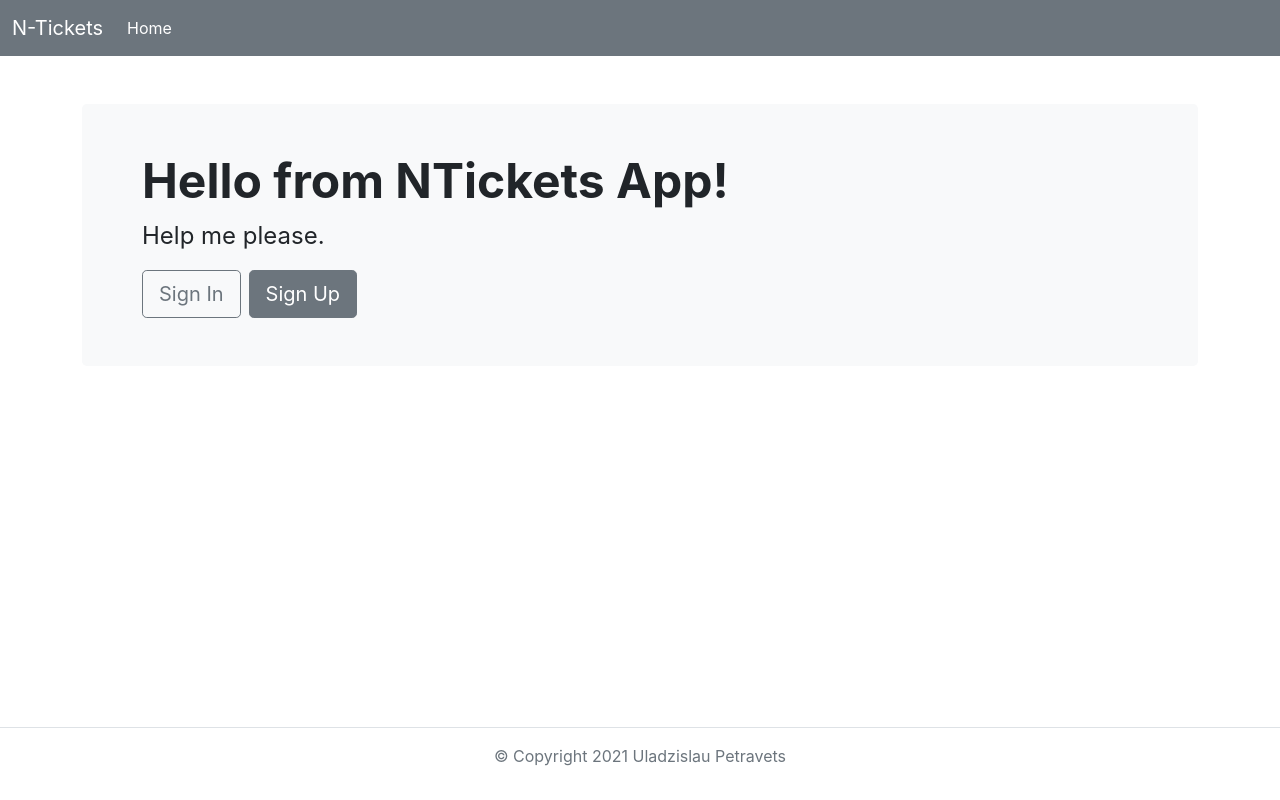
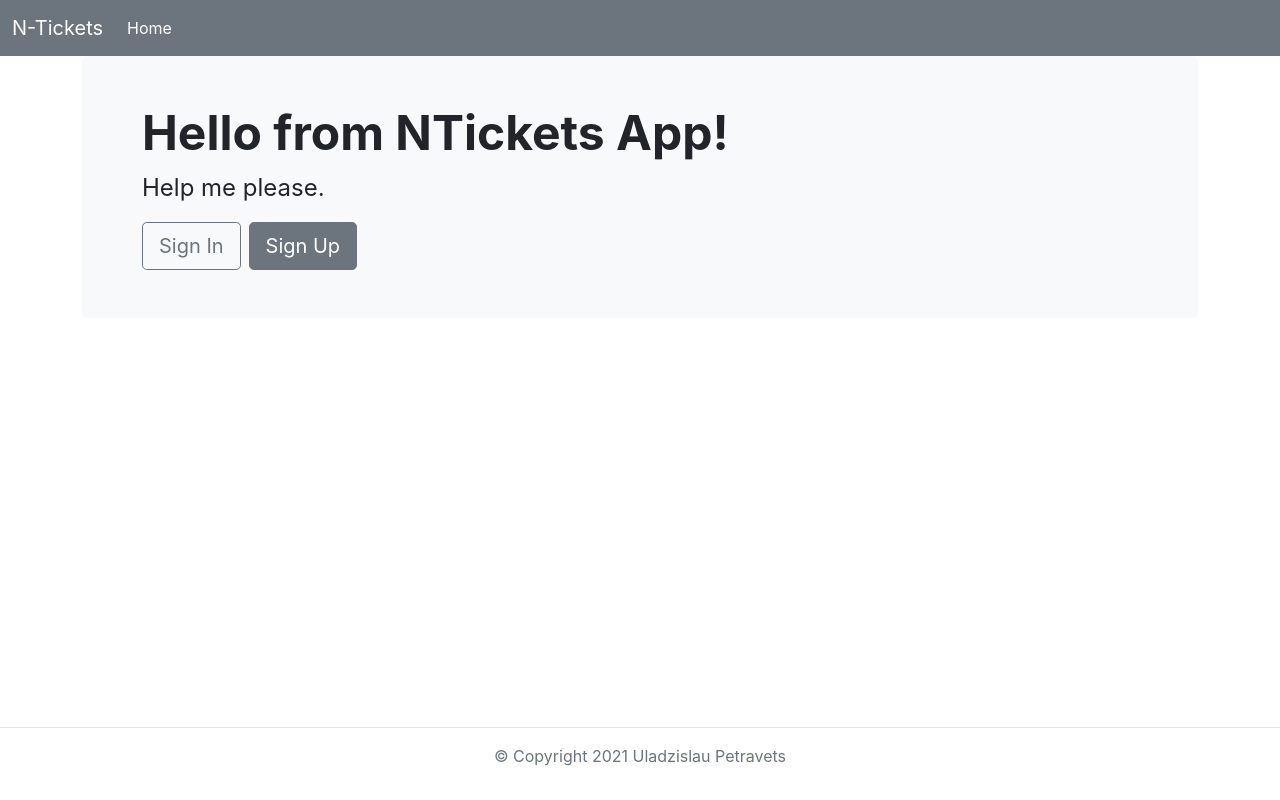
Before and after one commit to petrovlad/n-tickets-front, a React (Create React App) app: page / in a window 1280 px wide. Built offline with nearby package versions, Linux system fonts and the light colour scheme.

Commit message:
changed 'create ticket' btn positioning

```diff
--- a/src/App.js
+++ b/src/App.js
@@ -13,7 +13,7 @@
   return (
       <BrowserRouter>
         <Navbar />
-        <div className="container pt-5">
+        <div className="container">
           <Switch>
             <Route path={'/'} exact component={Home}/>
             <Route path={'/signup'} exact component={SignUp}/>
--- a/src/pages/Tickets.js
+++ b/src/pages/Tickets.js
@@ -40,7 +40,7 @@
                       <>
                         <div style={{justifyContent: "center", display: "flex"}}>
                           <button type="button"
-                                  className="btn btn-secondary mb-4"
+                                  className="btn btn-secondary my-4"
                                   data-bs-target="#exampleModalCenter"
                                   data-bs-toggle="modal"
                           >
```
